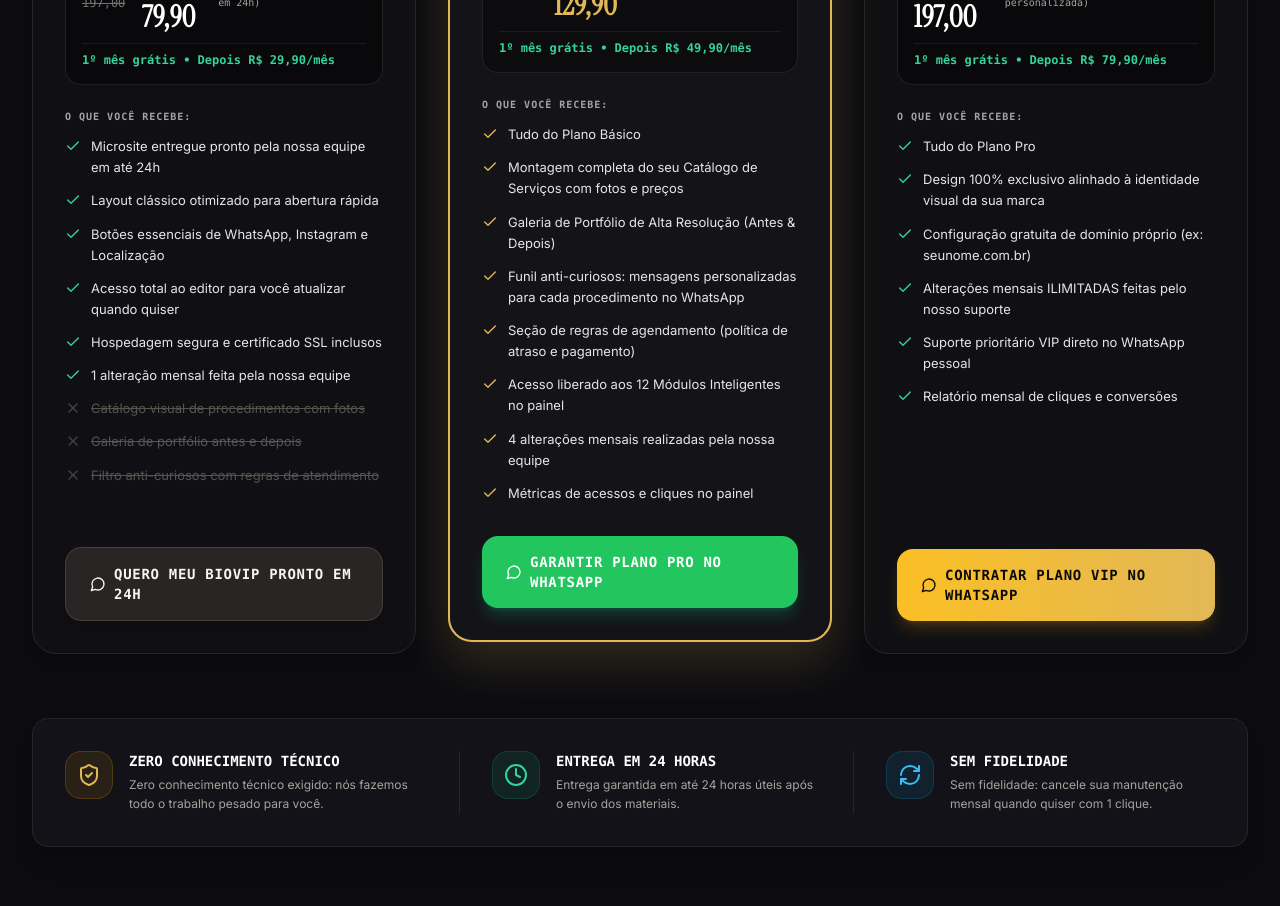
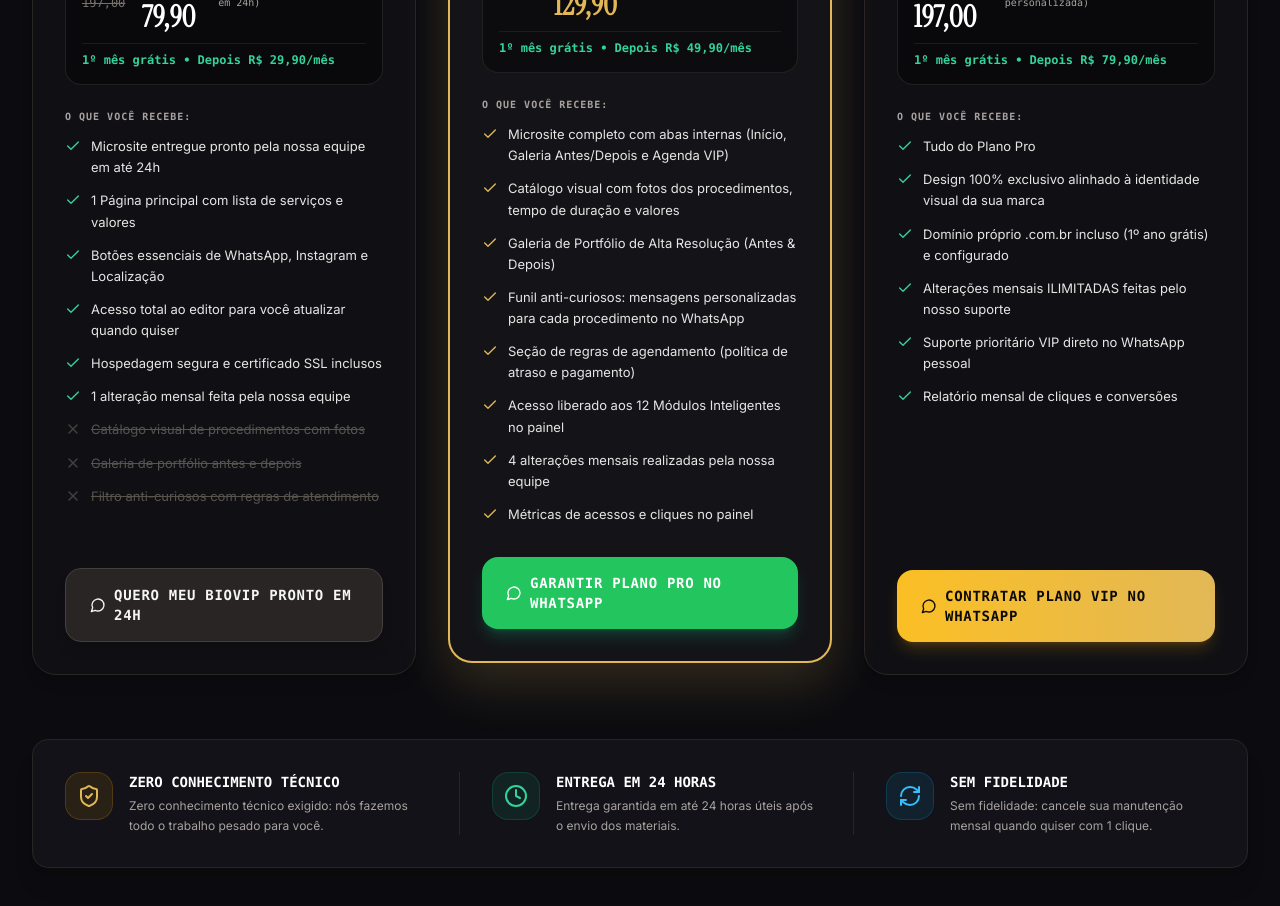
Before and after one commit to leoaraujobh-dev/biovip, a Next.js app: page /planos in a window 1280 px wide. Shown: the part 900-1806 px from the top of the page. Built offline with nearby package versions, Linux system fonts and the light colour scheme; a web font is replaced by a local one.

Commit message:
fix(landing): atualiza escopo dos cards de planos (Básico, Pro e VIP)

```diff
--- a/src/components/PricingPlans.tsx
+++ b/src/components/PricingPlans.tsx
@@ -33,7 +33,7 @@ export const PRICING_PLANS: PricingPlan[] = [
     isFeatured: false,
     features: [
       { text: 'Microsite entregue pronto pela nossa equipe em até 24h', included: true },
-      { text: 'Layout clássico otimizado para abertura rápida', included: true },
+      { text: '1 Página principal com lista de serviços e valores', included: true },
       { text: 'Botões essenciais de WhatsApp, Instagram e Localização', included: true },
       { text: 'Acesso total ao editor para você atualizar quando quiser', included: true },
       { text: 'Hospedagem segura e certificado SSL inclusos', included: true },
@@ -58,8 +58,8 @@ export const PRICING_PLANS: PricingPlan[] = [
     monthlyText: '1º mês grátis • Depois R$ 49,90/mês',
     isFeatured: true,
     features: [
-      { text: 'Tudo do Plano Básico', included: true },
-      { text: 'Montagem completa do seu Catálogo de Serviços com fotos e preços', included: true },
+      { text: 'Microsite completo com abas internas (Início, Galeria Antes/Depois e Agenda VIP)', included: true },
+      { text: 'Catálogo visual com fotos dos procedimentos, tempo de duração e valores', included: true },
       { text: 'Galeria de Portfólio de Alta Resolução (Antes & Depois)', included: true },
       { text: 'Funil anti-curiosos: mensagens personalizadas para cada procedimento no WhatsApp', included: true },
       { text: 'Seção de regras de agendamento (política de atraso e pagamento)', included: true },
@@ -84,7 +84,7 @@ export const PRICING_PLANS: PricingPlan[] = [
     features: [
       { text: 'Tudo do Plano Pro', included: true },
       { text: 'Design 100% exclusivo alinhado à identidade visual da sua marca', included: true },
-      { text: 'Configuração gratuita de domínio próprio (ex: seunome.com.br)', included: true },
+      { text: 'Domínio próprio .com.br incluso (1º ano grátis) e configurado', included: true },
       { text: 'Alterações mensais ILIMITADAS feitas pelo nosso suporte', included: true },
       { text: 'Suporte prioritário VIP direto no WhatsApp pessoal', included: true },
       { text: 'Relatório mensal de cliques e conversões', included: true },
--- a/src/components/landing/PlanosLuxury.tsx
+++ b/src/components/landing/PlanosLuxury.tsx
@@ -16,7 +16,7 @@ export default function PlanosLuxury() {
       buttonText: 'Contratar Plano Básico',
       features: [
         'Microsite BioVip de luxo com alta velocidade',
-        '1 Página principal com catálogo de serviços',
+        '1 Página principal com lista de serviços e valores',
         'Valores visíveis para filtrar curiosos',
         'Botão de agendamento direto no WhatsApp',
         'Hospedagem em nuvem de alta performance',
@@ -33,8 +33,8 @@ export default function PlanosLuxury() {
       whatsappMessage: 'Olá! Quero garantir o Plano Pro do BioVip (R$ 129,90 de entrada + R$ 49,90/mês).',
       buttonText: 'Garantir Plano Pro no WhatsApp',
       features: [
-        'Até 3 Páginas exclusivas (Início, Galeria Antes/Depois, Agenda VIP)',
-        'Catálogo de procedimentos com fotos, tempos e valores',
+        'Microsite completo com abas internas (Início, Galeria Antes/Depois e Agenda VIP)',
+        'Catálogo visual com fotos dos procedimentos, tempo de duração e valores',
         'Triagem anti-curiosos avançada (cliente chega pronto para pagar)',
         'Galeria de fotos em alta resolução com carrossel dinâmico',
         'Botões de rota com 1 clique (Waze, Google Maps e Uber)',
@@ -53,7 +53,7 @@ export default function PlanosLuxury() {
       buttonText: 'Contratar Plano VIP',
       features: [
         'Tudo incluso no Plano Pro sem limites',
-        'Domínio próprio personalizado configurado (ex: suamarca.com.br)',
+        'Domínio próprio .com.br incluso (1º ano grátis) e configurado',
         'Pixel do Meta (Instagram/Facebook) & Google Ads integrado',
         'Alterações ilimitadas prioritárias feitas pela nossa equipe',
         'Suporte concierge VIP dedicado diretamente no WhatsApp',
```
Also changed, not shown: src/data/plans.ts (+4 -4 lines).
